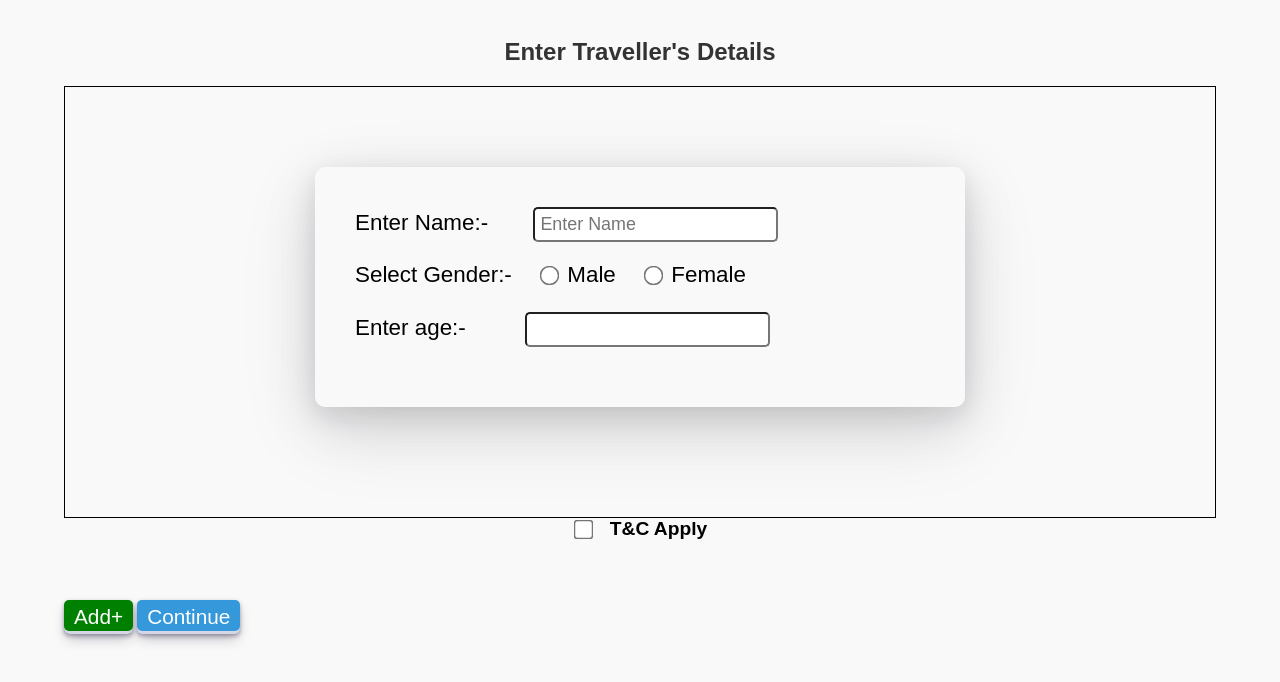
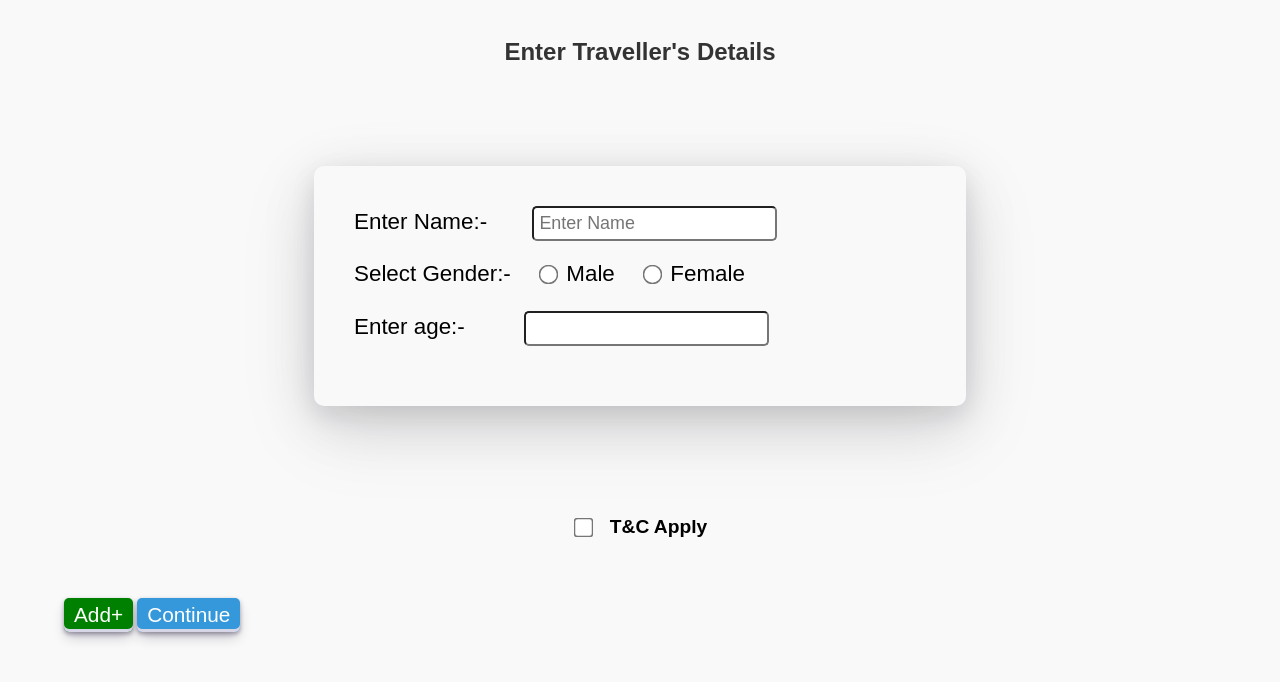
Before and after one commit to Vinay-the-dev-bot/Travelo, a website: page travelpage/travel.html in a window 1280 px wide. Shown: the part 113-795 px from the top of the page. Drawn offline with nearby package versions, Linux system fonts and the light colour scheme; files whose address does not match are found by name; a web font is replaced by a local one.

Commit message:
added functionalities

```diff
--- a/travelpage/style.scss
+++ b/travelpage/style.scss
@@ -94,7 +94,7 @@ body {
         #noppl {
           display:block;
           margin:auto;
-          border:1px solid ;
+         // border:1px solid ;
           padding:80px 250px 10px 250px;
           font-size: 1.4em;
             .myForm {
```
Also changed, not shown: travelpage/style.css, travelpage/travel.html (renamed from travelpage/contact.html), 1 other file.
